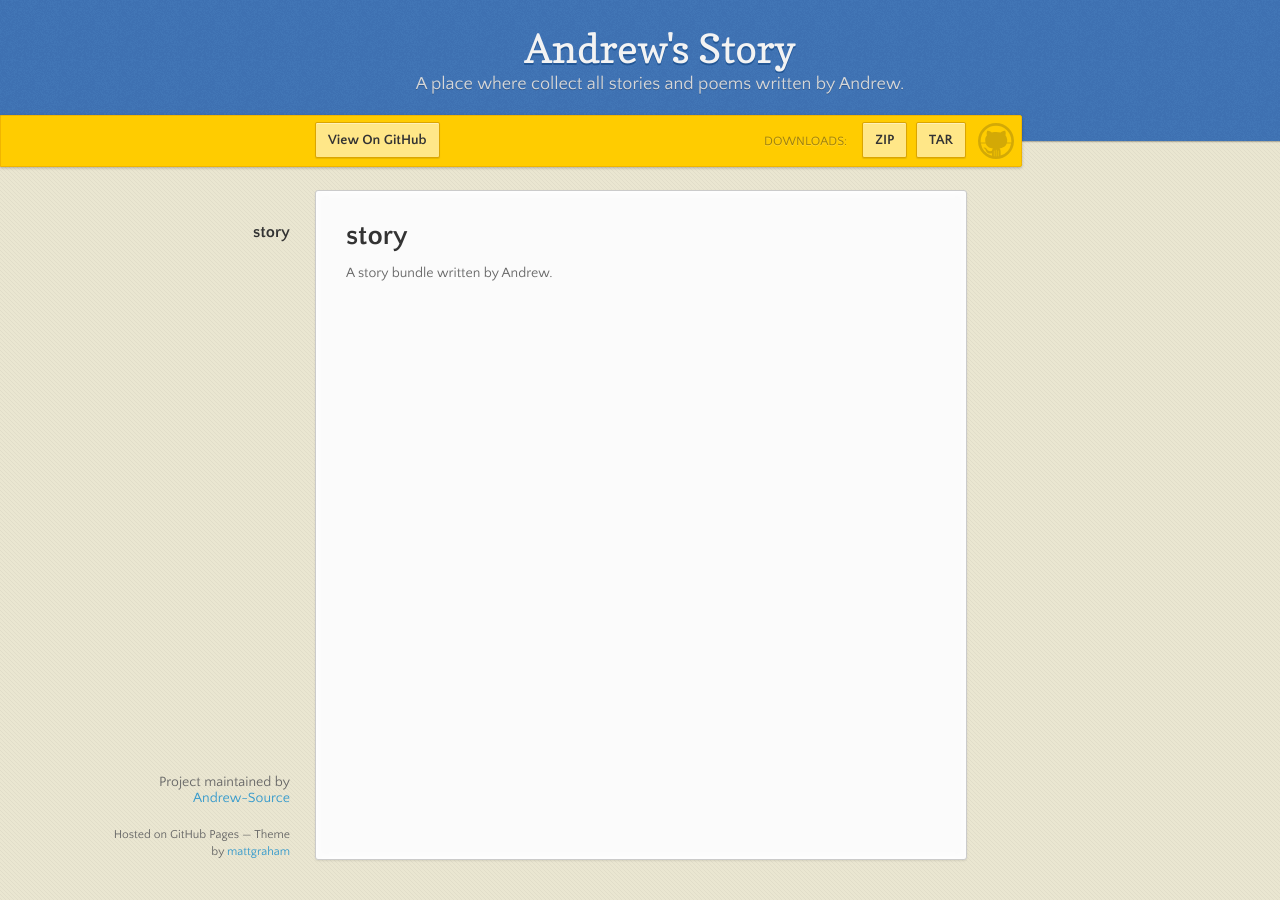
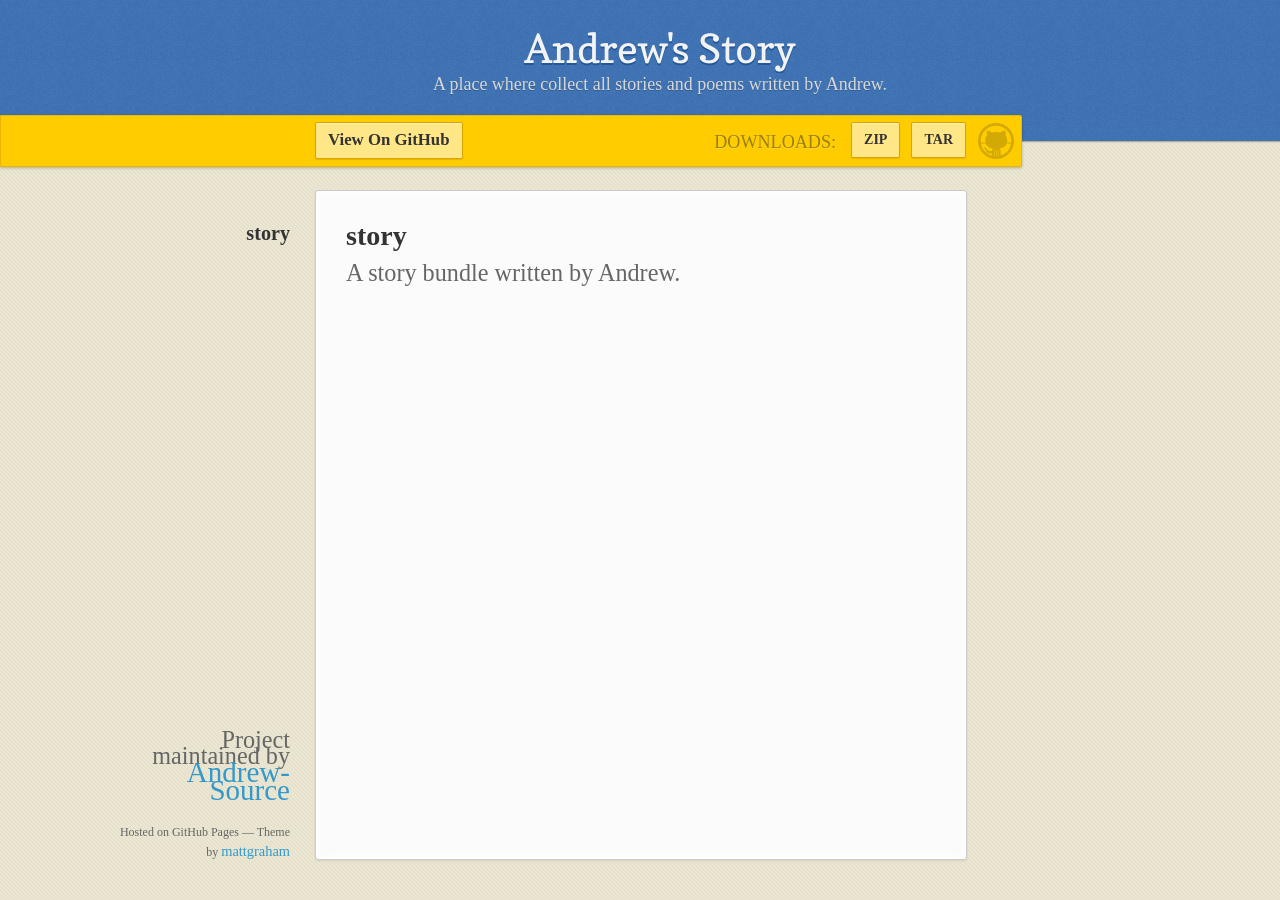
Before and after one commit to Andrew-Source/story, a Jekyll site: the page built from README.md, in a window 1280 px wide. Built offline with Jekyll 4.4.1, drawn with Linux system fonts in a browser that asks for light colours; some web fonts are replaced; our own code applies the rules of GitHub Pages for plain Markdown files.

Commit message:
Update default.html

```diff
--- a/_layouts/default.html
+++ b/_layouts/default.html
@@ -6,6 +6,7 @@
 
 {% seo %}
     <link rel="stylesheet" href="{{ '/assets/css/style.css?v=' | append: site.github.build_revision | relative_url }}">
+    <link rel="stylesheet" href="../assets/css/customfont.css">
     <script src="https://code.jquery.com/jquery-3.3.0.min.js" integrity="sha256-RTQy8VOmNlT6b2PIRur37p6JEBZUE7o8wPgMvu18MC4=" crossorigin="anonymous"></script>
     <script src="{{ '/assets/js/main.js' | relative_url }}"></script>
     <!--[if lt IE 9]>
```
